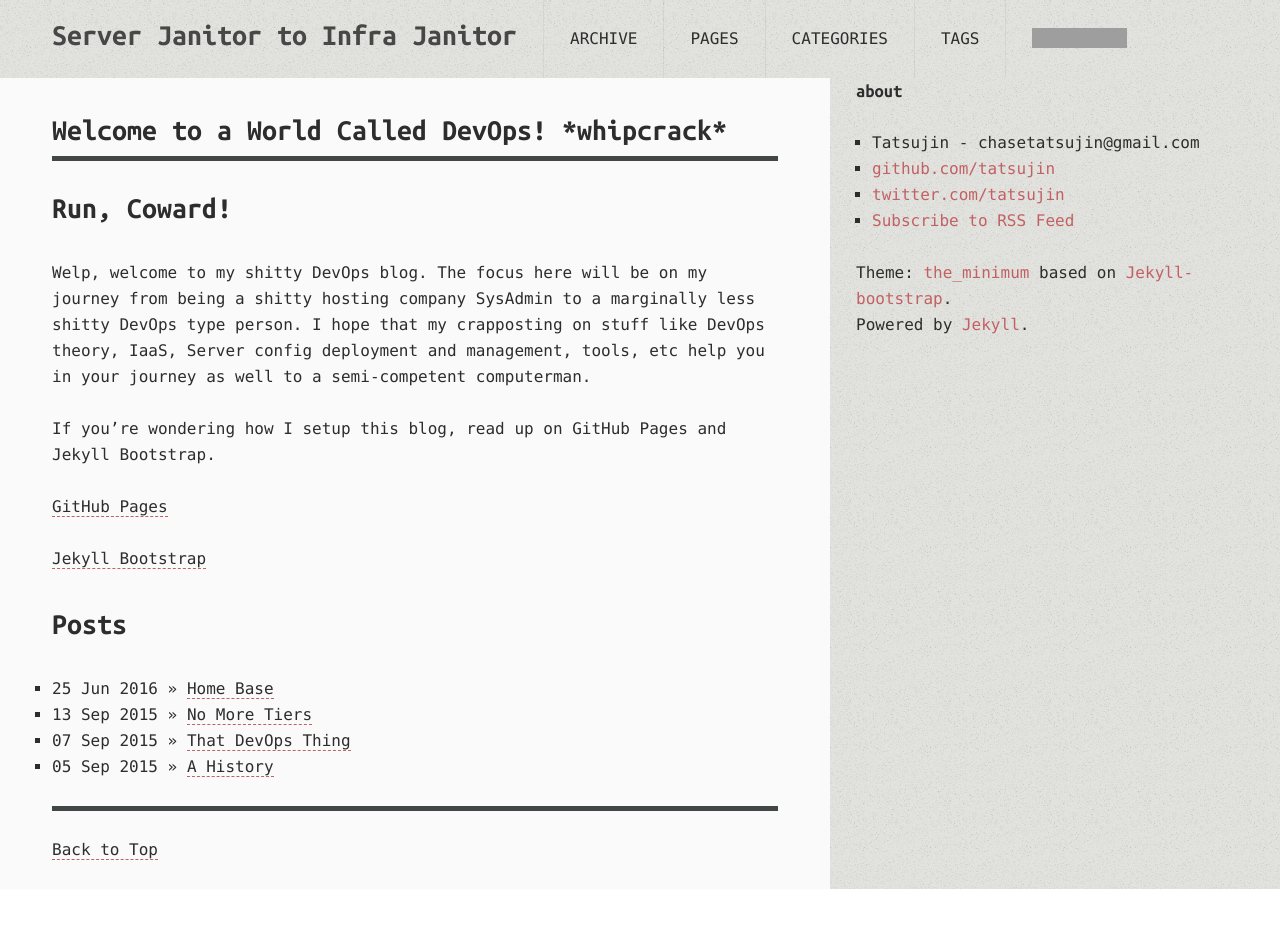
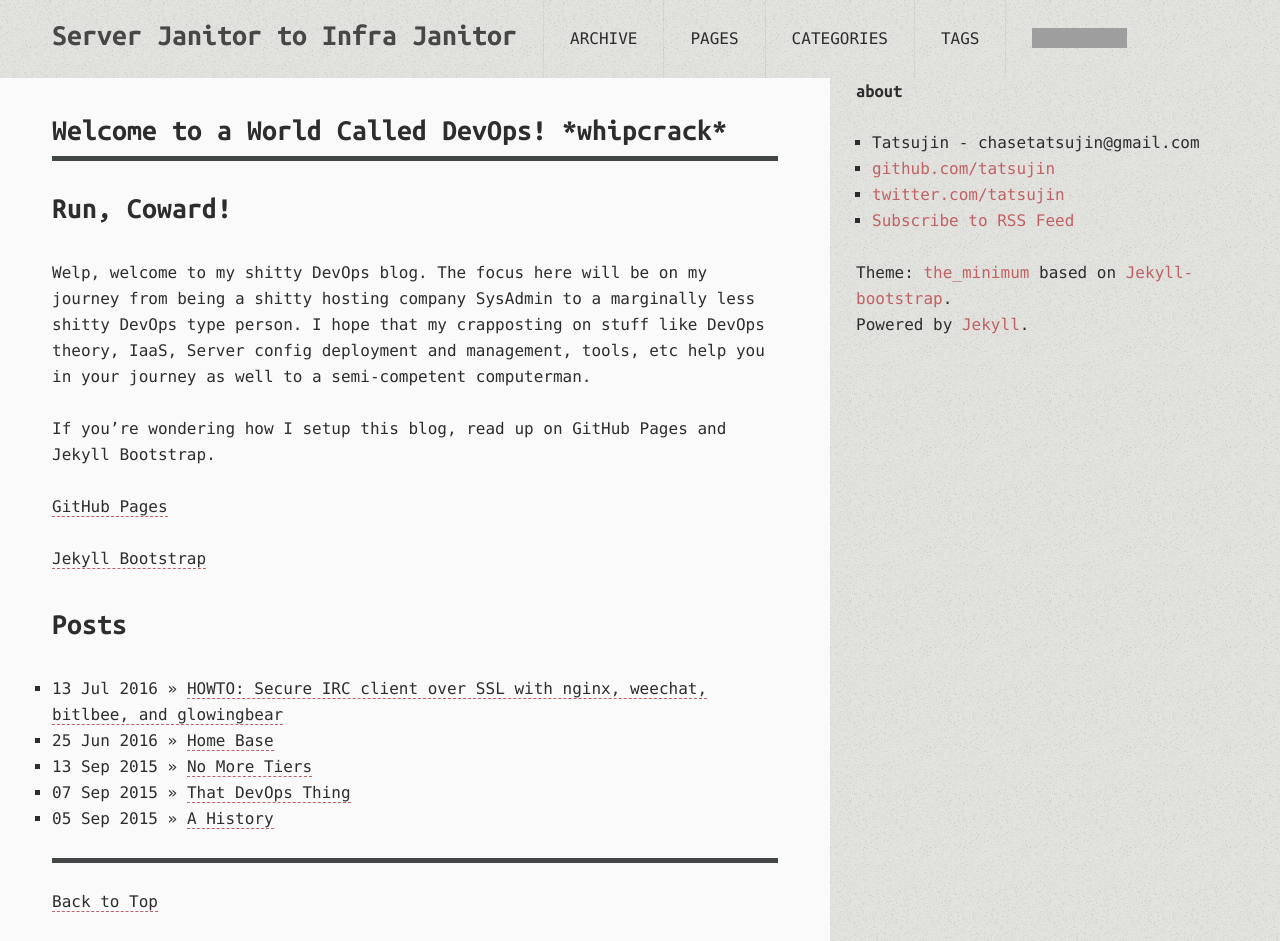
Before and after one commit to Tatsujin/Tatsujin.github.io, a Jekyll site: the page built from index.md, in a window 1280 px wide. Built offline with Jekyll 4.4.1, drawn with Linux system fonts in a browser that asks for light colours; comment, search, counter and statistics services are not loaded; before the commit the page ends 900 px from its top, so only the background shows below that; part of the change alters nothing that is shown; grey boxes are pictures that could not be loaded.

Commit message:
this was a long post

````diff
--- a/_config.yml
+++ b/_config.yml
@@ -3,7 +3,7 @@
 permalink: /:categories/:year/:month/:day/:title
 
 exclude: [".rvmrc", ".rbenv-version", "README.md", "Rakefile", "changelog.md"]
-highlighter: pygments
+highlighter: rouge
 
 # Themes are encouraged to use these universal variables
 # so be sure to set them if your theme uses them.
--- /dev/null
+++ b/_posts/2016-07-13-howto-secure-irc-client-over-ssl-with-nginx-weechat-and-glowingbear.md
@@ -0,0 +1,501 @@
+---
+layout: post
+title: "HOWTO: Secure IRC client over SSL with nginx, weechat, bitlbee, and glowingbear"
+description: "Setup a secured, fully automated IRC client web portal using nginx, certbot/letsencrypt, weechat, bitlbee, and Glowing Bear"
+category: howto
+tags: [howto, dns, cloudflare, ddns, debian, nginx, letsencrypt, certbot, nginx, websockets, weechat, relay, bitlbee, glowingbear]
+---
+{% include JB/setup %}
+
+In today's post, I'll go over how to setup a fully secured HTML5 IRC client web
+portal that can be accessed in any web browser, phone, or tablet.
+
+## Why?
+
+Recently, I started working with an organization that for once has strict
+network requirements, namely restricting direct egress except for HTTP/S.
+I already had a VM running weechat with a secured relay, it didn't take much
+additional work to proxy it through a secured webserver with websockets enabled
+and to setup an auto-renewing certificate through letsencrypt.
+
+## What You'll need
+
+* A free DNS provider of some kind (I recommend CloudFlare)
+* A virtual machine or server running a common, modern Linux server distribution (examples show Debian Jessie)
+* nginx, a popular alternative webserver to Apache webserver
+* certbot, the EFF's client for Let's Encrypt, a free and open certificate authority
+* weechat, a popular extensible IRC client and modern alternative to irssi
+* bitlbee, a specially programmed IRCd designed to function as a gateway to various chat networks, such as Facebook Messenger
+* Glowing Bear, an HTML5 web frontend for weechat's relay functionality
+
+## Repositories and Packages
+
+(Now would be a good time to take a snapshot if doing this on a VM)
+
+Append the following to your /etc/apt/sources.list file:
+
+```
+#weechat - required for weechat-devel*
+deb http://weechat.org/debian jessie main
+
+#bitlbee - required for bitlbee, bitlbee-common
+deb http://code.bitlbee.org/debian/devel/jessie/amd64/ ./
+
+#bitlbee-additional - required for bitlbee-facebook
+deb http://download.opensuse.org/repositories/home:/jgeboski/Debian_8.0 ./
+```
+
+Add keys to apt keyring, and install some packages
+
+```
+# apt-get install -y apt-transport-https
+# apt-key adv --keyserver pool.sks-keyservers.net --recv-keys 11E9DE8848F2B65222AA75B8D1820DB22A11534E
+# wget -O- https://jgeboski.github.io/obs.key | sudo apt-key add -
+# wget -O- https://code.bitlbee.org/debian/release.key | sudo apt-key add -
+# apt-get update
+# apt-get install -y bitlbee-common bitlbee-facebook ca-certificates nginx-full screen weechat-devel weechat-devel-curses weechat-devel-plugins
+# systemctl enable nginx
+# systemctl start nginx
+```
+
+## DNS setup
+
+Since we'll be using HTTPS a lot here, it is a good idea to setup DNS so your
+SSL certificate is tied to a domain name that actually resolves. I use GKG.net
+as a domain registrar, and CloudFlare's free tier for DNS, because it's free and
+it's a more redundant, secure, and available solution for a minor project than
+anything I would ever want to setup, configure, and maintain. Simply register
+an account, get your domain verified, point your domain registar over, and setup
+A/AAAA records for your VM/Server's hostname and domain name. Easy!
+
+## Firewall check
+
+Depending on your VM provider, you may have to either configure incoming/outgoing
+connections at the hypervisor level, or locally on the VM. If so, ensure the
+following ports are open inbound:
+
+22 TCP (SSH)
+80 TCP (HTTP)
+443 TCP (HTTPS)
+ICMP (all)
+
+This is pretty important since bitlbee is technically an IRCd and opening those
+to the outside world is a Bad Idea(tm). Weechat's relay also listens on a
+non-standard port, but like bitlbee it will only need to listen locally.
+Another important variable, depending on your VM/IaaS/ISP provider, IPv6 may be
+available, so make sure their connections are also managed in the same way.
+My provider doesn't have external connection control by default, but it *does*
+support IPv6, so I just use iptables/ip6tables directly on the VM (firewalld is
+also a great frontend to both). Here are my ip[6]tables config files for reference:
+
+```
+# cat /etc/iptables.up.rules
+*filter
+:INPUT ACCEPT [0:0]
+:FORWARD ACCEPT [0:0]
+:OUTPUT ACCEPT [0:0]
+-A INPUT -i lo -j ACCEPT
+-A INPUT -d 127.0.0.0/8 ! -i lo -j REJECT --reject-with icmp-port-unreachable
+-A INPUT -m state --state RELATED,ESTABLISHED -j ACCEPT
+-A INPUT -p tcp -m tcp --dport 80 -j ACCEPT
+-A INPUT -p tcp -m tcp --dport 443 -j ACCEPT
+-A INPUT -p tcp -m state --state NEW -m tcp --dport 22 -j ACCEPT
+-A INPUT -p icmp -m icmp --icmp-type 8 -j ACCEPT
+-A INPUT -m limit --limit 5/min -j LOG --log-prefix "iptables denied: " --log-level 7
+-A INPUT -j REJECT --reject-with icmp-port-unreachable
+-A FORWARD -j REJECT --reject-with icmp-port-unreachable
+-A OUTPUT -j ACCEPT
+COMMIT
+
+# cat /etc/ip6tables.up.rules
+*filter
+:INPUT ACCEPT [0:0]
+:FORWARD ACCEPT [0:0]
+:OUTPUT ACCEPT [0:0]
+-A INPUT -i lo -j ACCEPT
+-A INPUT -d ::1/64 ! -i lo -j REJECT --reject-with icmp6-port-unreachable
+-A INPUT -m state --state RELATED,ESTABLISHED -j ACCEPT
+-A INPUT -p tcp -m tcp --dport 80 -j ACCEPT
+-A INPUT -p tcp -m tcp --dport 443 -j ACCEPT
+-A INPUT -p tcp -m state --state NEW -m tcp --dport 22 -j ACCEPT
+-A INPUT -p icmpv6 -m icmpv6 --icmpv6-type 8 -j ACCEPT
+-A INPUT -m limit --limit 5/min -j LOG --log-prefix "iptables denied: " --log-level 7
+-A INPUT -j REJECT --reject-with icmp6-port-unreachable
+-A FORWARD -j REJECT --reject-with icmp6-port-unreachable
+-A OUTPUT -j ACCEPT
+COMMIT
+```
+
+## Let's Encrypt, certbot, and nginx
+
+certbot is an ACME (Automated Certificate Management Environment) protocol
+compliant client for Let's Encrypt, the open source Certificate Authority.
+What does this mean? It means that you can automate requesting and renewing
+certificates, which is useful since Let's Encrypt only has an issuance period of
+90 days. Unfortunately, certbot currently only has limited alpha support for
+automated configuration of nginx, but it can still be used to automatically
+renew the cert file that nginx (and later on weechat relay) reads. Let's see how
+we can properly generate a certificate request (CSR) and private key, submit the
+CSR, and securely store the issued certificate and private key.
+
+In order to use automated nginx support, we need to build certbot from source
+and use it. Luckily, this is not terribly hard. We have to clone the project,
+setup the environment, and then we can use the certbot command. Use the commands
+below as a reference. If you already have nginx or another webserver installed
+and pre-configured, you can actually install certbot from Debian Jessies's
+backports repo with command 'sudo apt-get install certbot -t jessie-backports'
+and save yourself some trouble, since the nginx plugin included with the source
+code doesn't work well if nginx is already configured.
+
+```
+# apt-get install -y git
+# FUN NOTE: one of the commands below compiles some python code, and my 1 GB VM
+# did not like this. I was able to quickly enable swap space just for that command
+# dd if=/dev/zero of=/mnt/1GiB.swap bs=1024 count=1048576
+# mkswap /mnt/1GiB.swap
+# swapon /mnt/1GiB.swap
+# exit
+$ cd ~
+$ git clone https://github.com/certbot/certbot
+$ cd certbot
+$./letsencrypt-auto-source/letsencrypt-auto --os-packages-only
+# NOTE: Above command will invoke sudo to install required packages to build certbot
+$ ./tools/venv.sh
+# NOTE: Above command installs pip and local python modules to your account and builds/installs certbot
+$ sudo -i
+# NOTE: At this point you can cleanup your temporary swap drive
+# swapoff /mnt/1GiB.swap
+# rm -f /mnt/1GiB.swap
+# cd /home/$NONPRIVILERGEDUSER/certbot
+# source ./venv/bin/activate
+# NOTE: Above command allows you to run certbot command and will give you a prompt like below
+(venv)
+```
+
+Once you have the (venv) prompt, you can use the certbot command. If you plan to
+use it non-interactively, I would recommend that you use a screen/tmux session
+before invoking the activate command.
+
+Generate an automatically signed certificate request, save the certificate, and
+automatically configure a blank nginx install to use it:
+
+`# certbot --nginx -n --agree-tos --email=EMAIL -w /PATH/TO/WEBROOT -d domain.com -d www.domain.com -d alias.domain.com`
+
+Generate an automatically signed certificate request, and save the certificate
+(no automatic webserver configuration, requires domain is already setup):
+
+`# certbot certonly --webroot -n --agree-tos --email=EMAIL -w /PATH/TO/WEBROOT -d domain.com -d www.domain.com -d alias.domain.com`
+
+If you run into errors, remove the non-interactive mode and associated flags
+(-n --agree-tos --email=EMAIL), and check /var/log/letsencrypt.
+
+If everything was successful, your necessary cert files will be at
+/etc/letsencrypt/live/domain.com/
+
+Some interesting things I noticed about the auto-configuration option for nginx,
+it appears to setup individual SSL vhosts with specific SSL options and reference
+/etc/letsencrypt/options-ssl-nginx.conf. I'm posting both below for reference if
+manually configuring nginx yourself, like me!
+
+```
+# SSL Vhost snippet
+ssl_certificate /etc/letsencrypt/live/domain.com/fullchain.pem;
+ssl_certificate_key /etc/letsencrypt/live/domain.com/privkey.pem;
+include /etc/letsencrypt/options-ssl-nginx.conf;
+ssl_trusted_certificate /etc/letsencrypt/live/domain.com/chain.pem;
+ssl_stapling on;
+ssl_stapling_verify on;
+
+# cat /etc/letsencrypt/options-ssl-nginx.conf
+ssl_session_cache shared:SSL:1m;
+ssl_session_timeout 1440m;
+
+ssl_protocols TLSv1 TLSv1.1 TLSv1.2;
+ssl_prefer_server_ciphers on;
+
+# Using list of ciphers from "Bulletproof SSL and TLS"
+ssl_ciphers "ECDHE-ECDSA-AES128-GCM-SHA256 ECDHE-ECDSA-AES256-GCM-SHA384 ECDHE-ECDSA-AES128-SHA ECDHE-ECDSA-AES256-SHA ECDHE-ECDSA-AES128-SHA256 ECDHE-ECDSA-AES256-SHA384 ECDHE-RSA-AES128-GCM-SHA256 ECDHE-RSA-AES256-GCM-SHA384 ECDHE-RSA-AES128-SHA ECDHE-RSA-AES128-SHA256 ECDHE-RSA-AES256-SHA384 DHE-RSA-AES128-GCM-SHA256 DHE-RSA-AES256-GCM-SHA384 DHE-RSA-AES128-SHA DHE-RSA-AES256-SHA DHE-RSA-AES128-SHA256 DHE-RSA-AES256-SHA256 EDH-RSA-DES-CBC3-SHA";
+```
+
+If it helps you, here is the server portion of my SSL VHost, which also includes
+some stuff we need for weechat later.
+
+```
+#Weechat SSL relay
+
+# Set connection header based on upgrade header
+map $http_upgrade $connection_upgrade {
+        default upgrade;
+        '' close;
+}
+
+server {
+        listen 443 ssl http2;
+        listen [::]:443 ssl http2;
+        server_name domain.com www.domain.com alias.domain.com;
+        root <WEBROOT_GOES_HERE>;
+        index index.html index.htm
+
+        ssl_certificate /etc/letsencrypt/live/domain.com/fullchain.pem;
+        ssl_certificate_key /etc/letsencrypt/live/domain.com/privkey.pem;
+        ssl_trusted_certificate /etc/letsencrypt/live/domain.com/chain.pem;
+        ssl_stapling on;
+        ssl_stapling_verify on;
+      }
+
+      location /weechat {
+              access_log /var/log/nginx/weechat_relay.access.log;
+              error_log /var/log/nginx/weechat_relay.error.log notice;
+              expires epoch;
+              proxy_ignore_client_abort on;
+              proxy_buffering off;
+              proxy_request_buffering off;
+              proxy_cache off;
+              proxy_pass https://127.0.0.1:9001;
+              proxy_http_version 1.1;
+              proxy_set_header Upgrade $http_upgrade;
+              proxy_set_header Connection $connection_upgrade;
+              proxy_read_timeout 4h;
+      }
+}
+```
+
+Note that the SSL options in the options-ssl-nginx.conf file I put in the
+main nginx.conf file, which is useful if you don't have automatic nginx
+configuration support.
+
+Regarding the weechat related stuff, the important part is that the proxy is
+enabled on localhost:9001, and that the header manipulation set to upgrade,
+which is required for WebSockets, which is what the weechat relay uses to talk
+to the webserver when making a proxied connection.
+
+## weechat and bitlbee
+
+weechat is a text-based IRC client similar to irssi with some impressive plugins.
+It also has an intuitive command line configuration tool within the application
+that doesn't require direct edits to the config files.
+
+bitlbee is a specially programmed IRC daemon (IRCd) used to function as a gateway
+to chat networks such as Google Talk/Hangouts, and Facebook Messenger.
+
+All of bitlbee's configuration can be done within your IRC client, but it is
+advised to use systemctl to enable and start the service on boot. At this point,
+you should also copy your letsencrypt SSL to weechat
+
+```
+$ mkdir -p ~/.weechat/ssl
+$ touch ~/.weechat/ssl/relay.pem
+$ chmod 0600 ~/.weechat/ssl/relay.pem
+$ sudo -i
+# systemctl enable bitlbee
+# systemctl start bitlbee
+# cat /etc/letsencrypt/live/domain.com/fullchain.pem /etc/letsencrypt/live/domain.com/privkey.pem > /home/USERNAME/.weechat/ssl/relay.pem
+```
+
+bitlbee will run locally. We can run weechat and configure it along with
+bitlbee. It is recommend you run weechat in a screen or tmux session as your
+nonprivileged user (e.g. $ screen -S weechat weechat).
+
+The following directives to weechat should get everything configured to optimize
+automation:
+
+```
+/fifo enable
+/set irc.color.nick_prefixes "q:lightred;a:lightcyan;o:lightgreen;h:lightmagenta;v:yellow;*:lightblue"
+/set irc.server_default.autoconnect on
+/set irc.server_default.autorejoin on
+/set irc.server_default.autorejoin_delay 5
+/set irc.server_default.nicks "nick1,nick2,nickN"
+/set irc.server_default.ssl_verify off
+/set irc.server_default.username "SYSTEM USERNAME"
+/server add bitlbee localhost
+/server add OTHER_IRC hostname.irc.com/PORT -ssl
+#NOTE: IPv4
+/set relay.network.bind_address = "127.0.0.1"
+# NOTE: IPv6
+/set relay.network.bind_address = "::ffff:127.0.0.1"
+/set relay.network.ipv6 on
+/set relay.network.password "PASSWORD_FOR_RELAY"
+/set relay.port.ipv4.ipv6.ssl.weechat = 9001
+# NOTE: IPv4
+/relay add ipv4.ssl.weechat 9001
+# NOTE: IPv6
+/relay add ipv4.ipv6.ssl.weechat 9001
+/save
+```
+
+Now that weechat is configured, we can setup bitlbee. Note that for many chat
+networks, they either require that you use a app-specific password (Facebook),
+or they can generate a special link code you can access to grant that application
+access (Google).
+
+https://www.facebook.com/settings?tab=security&section=per_app_passwords&view
+
+To begin using bitlbee, use Alt+Right_Arrow to switch over to the channel marked
+'&bitlbee'. This is bitlbee's control channel that you can use to issue commands.
+We will first create an identity, and then add accounts (chat networks)
+
+```
+register BITLBEE_ACCOUNT_PASSWORD
+account add jabber EMAIL@gmail.com
+account gtalk set oauth on
+acc gtalk on
+# NOTE: Follow instructions to authenticate via oauth
+acc add facebook USERNAME APP_PASSWORD
+acc facebook on
+```
+
+In order to automatically login to your bitlbee identity, you can add the following
+to your bitlbee server setting in weechat
+
+```
+/set irc.server.bitlbee.command "/msg &bitlbee identify BITLBEE_ACCOUT_PASSWORD"
+/save
+```
+
+At this point, we should have our DNS, Webserver, Webserver SSL, IRC Client,
+and IRC Relay with SSL as well. At this point, the only missing piece of the
+puzzle is the relay frontend.
+
+## Glowing Bear
+
+Glowing Bear is an IRC client web frontend configured specifically for weechat.
+
+It can be found on the android app store.
+
+https://play.google.com/store/apps/details?id=com.glowing_bear&hl=en
+
+There is a standard HTML5 web client available at https://www.glowing-bear.org
+that works with modern browsers. Chrome is recommended though since it works
+with Chrome's Push Notifications API for both desktop and mobile. If connecting
+via a browser, most OSes offer a way to save the bookmarked page as a taskbar or
+home screen item.
+
+To connect, simply enter the hostname of your server or domain, the password
+for the IRC relay you defined in the weechat configuration, and check the boxes
+in this order: top/bottom/middle
+
+At this point, you should be ready to go. If you run into issues, check the
+troubleshooting section at the bottom
+
+## Automation
+
+Setting all this up is all well and good, but we still have a couple problems
+if our server ever reboots or if your SSL cert expires
+
+* On a reboot, weechat won't automatically run for your nonprivileged user
+* If the letsencrypt certificate expires in 30 days, it has to be renewed manually via command line and sent over to weechat, and weechat has to be reloaded
+
+We can tackle these one at a time
+
+In newer OSes, the startup script file, /etc/rc.local has been removed due
+to systemd doing away with runlevels. We can stil easily create a startup script
+in systemd for the nonprivileged user. Create a service target in
+/usr/lib/systemd/system/weechat_USERNAME.service
+
+```
+[Unit]
+Description=Run screen session with weechat started for user USERNAME on boot
+
+[Service]
+Type=oneshot
+ExecStart=/bin/bash -c "screen -dmS weechat weechat"
+User=USERNAME
+
+[Install]
+WantedBy=multi-user.target
+```
+
+What does this do? It creates a service of type oneshot that executes a screen
+command. Oneshot means that it will wait for the command in ExecStart to complete,
+but the way the command is run it should finish immediately. the -dm option in
+screen means to run the command and immediately detach, useful for startup scripts!
+If you're using tmux, you can use the equivalent command:
+
+`tmux new-session -d -s weechat 'weechat'`
+
+Once the file is created, reload systemctl itself and enable the service
+
+```
+# systemctl daemon-reload
+# systemctl enable weechat_USERNAME
+```
+
+Next, we need a script that can be called periodically to check if the certificate
+can be renewed, and automatically reloads nginx and weechat if needed. This can
+easily be done using a root cron job:
+
+```
+# crontab -l | grep certbot
+27 4,16 * * * certbot renew --quiet --renew-hook "systemctl reload nginx; cat /etc/letsencrypt/live/domain.com/fullchain.pem /etc/letsencrypt/live/domain.com/privkey.pem > /home/USERNAME/.weechat/ssl/relay.pem; printf '%b' '*/upgrade\n*/relay sslcertkey\n' > /home/USERNAME/.weechat/weechat_fifo_*"
+```
+
+What's going on here? at an arbitrary minute past the hour twice a day
+(4:23 AM, 4:23 PM), we have certbot renew with no output. The important thing is
+that the --renew-hook flag is used, meaning it will run shell commands if the
+certificate actually renews. We run a command to reload nginx, a command to
+rewrite the newly renewed certificate and key to weechat's SSL relay file, and
+we issue commands directly to weechat to reload (and process any pending upgrades)
+and reload its relay certificate. The weechat_fifo_PID file is a FIFO pipe that
+can accept commands from the system into weechat directly.
+
+Let's Encrypt states that it is 'safe' to check for renewal status twice a day
+at an arbitrary hour and minute.
+
+NOTE: If using the compiled version, you may have to author a script that
+changes directory to the certbot directory and invokes the venv command before
+running certbot itself.
+
+## Troubleshooting
+
+If you are running into issues connecting to Glowing Bear after setup, you can
+usually check in the following places:
+
+nginx
+/var/log/nginx/error.log
+/var/log/nginx/weechat_relay.error_log
+
+weechat
+/home/USERNAME/.weechat/weechat.log
+
+certbot
+/var/log/letsencrypt/letsencrypt.log
+
+## References
+
+CloudFlare - DNS Documentation and Help
+https://support.cloudflare.com/hc/en-us/categories/200276237
+
+Let's Encrypt
+https://letsencrypt.org/
+
+certbot - Install instructions
+https://certbot.eff.org/
+
+certbot - Building from source
+https://certbot.eff.org/docs/contributing.html#hacking
+
+weechat - User Guide and Documentation
+https://weechat.org/files/doc/stable/weechat_user.en.html
+
+bitlbee - User Guide
+https://www.bitlbee.org/user-guide.html
+
+bitlbee - Wiki (custom connection reference)
+https://wiki.bitlbee.org/
+
+bitlbee - Facebook MQTT repository (Debian/Ubuntu only)
+https://jgeboski.github.io/
+
+Glowing Bear - github page
+https://github.com/glowing-bear/glowing-bear
+
+Man Pages (for further reading)
+iptables
+ip6tables
+firewall-cmd
+bitlbee
+screen
+tmux
+certbot
+nginx
````
